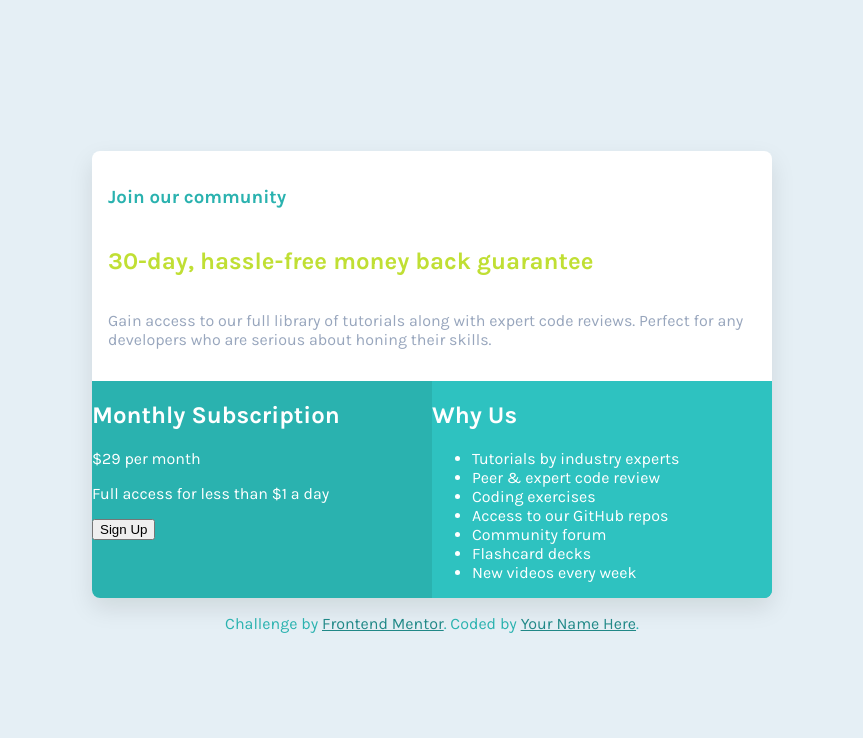
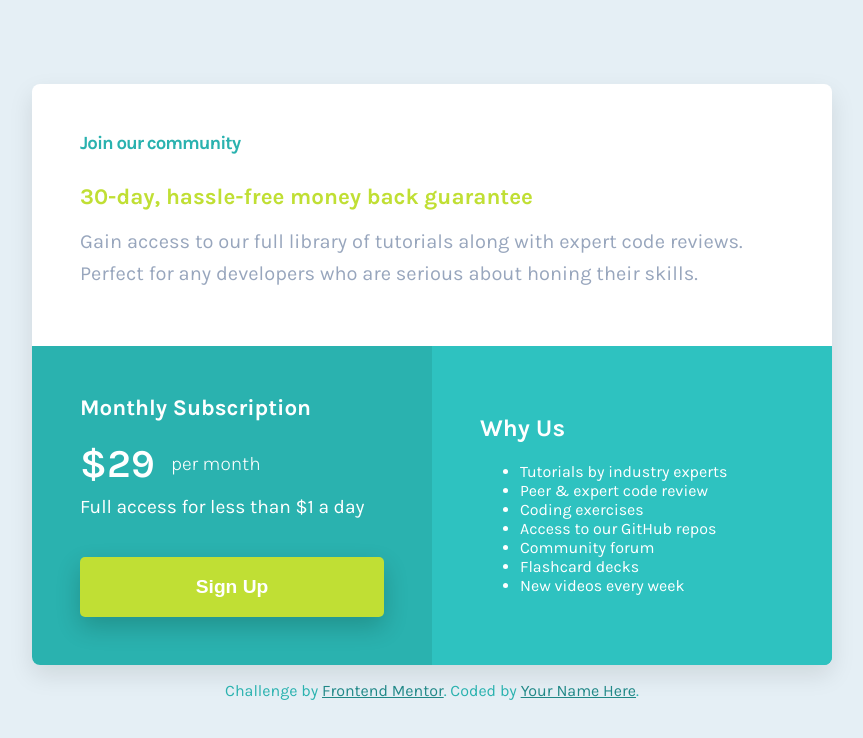
Before and after one commit to 1t1sCooL/single-price-grid-component, a React (Vite) app: page / in a window 1280 px wide. Shown: the top 738 px of the page, without its empty margins (208-1071 px from the left). Built offline with nearby package versions, Linux system fonts and the light colour scheme.

Commit message:
add styles

```diff
--- a/src/App.module.css
+++ b/src/App.module.css
@@ -5,7 +5,7 @@
     grid-template-areas: "heading heading"
                         "footing footing"
                         "footer footer";
-    max-width: 680px;
+    max-width: 800px;
     height: auto;
     background-color: white;
     border-radius: 8px;
@@ -13,7 +13,7 @@
     box-shadow: 0 10px 25px 0 rgba(0, 20, 0, 0.1);
 }
 .heading {
-    padding: 1rem;
+    padding: 3rem;
     grid-area: heading;
     display: flex;
     flex-direction: column;
@@ -21,13 +21,24 @@
     justify-content: center;
 }
 .heading h1 {
-    color: var(--Teal500)
+    color: var(--Teal500);
+    margin: 0;
+    margin-bottom: 1.8rem;
+    letter-spacing: -1px;
 }
 .heading h2 {
     color: var(--Green400);
+    font-size: 1.4rem;
+    margin: 0;
+    margin-bottom: 1rem;
 }
 .heading p {
+    margin: 0;
     color: var(--Gray500);
+    font-size: 1.25rem;
+    margin-bottom: .5rem;
+    line-height: 1.6;
+    letter-spacing: 0.003rem;
 }
 .footing {
     grid-area: footing;
@@ -35,8 +46,50 @@
     grid-template-columns: 1fr 1fr;
     background-color: var(--Teal500);
 }
+.priceBox{
+    padding-left: 3rem;
+    padding-bottom: 3rem;
+    padding-right: 3rem;
+}
+.priceBox h2{
+    margin-top: 3rem;
+    font-size: 1.4rem;
+}
+.price  span{
+    font-size: 2.5rem;
+    font-weight: 600;
+}
+.price {
+    margin-bottom: .5rem;
+}
+.priceBox p{
+    display: flex;
+    justify-content: flex-start;
+    align-items: center;
+    gap: 1rem;
+    font-size: 1.2rem;
+    font-weight: 300;
+}
+.priceBox .subscribe{
+    margin: 0;
+    font-size: 1.2rem;
+    font-weight: 400;
+    margin-bottom: 2.4rem;
+}
+.btn{
+    padding: 1.2rem;
+    width: 100%;
+    background-color: var(--Green400);
+    border: none;
+    border-radius: 5px;
+    color: white;
+    font-size: 1.2rem;
+    font-weight: 600;
+    box-shadow: 0 10px 25px 0 rgba(0, 20, 0, 0.2);
+}
 .WhyUsBox{
     background-color: var(--Teal400);
+    padding: 3rem;
 }
 .footer {
     grid-area: footer;
--- a/src/App.tsx
+++ b/src/App.tsx
@@ -20,7 +20,7 @@ function App() {
                 <p className={styles.price}>
                     <span>$29</span> per month
                 </p>
-                <p className={styles.subsribe}>
+                <p className={styles.subscribe}>
                     Full access for less than $1 a day
                 </p>
                 <button className={styles.btn}>
```
